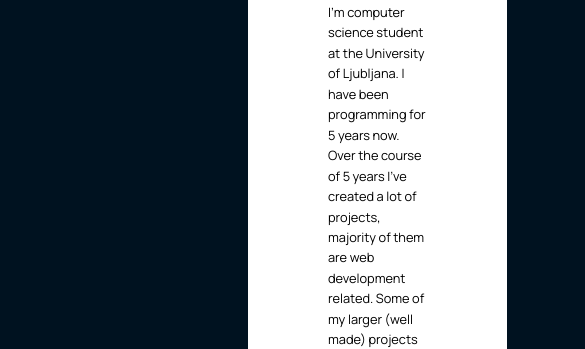
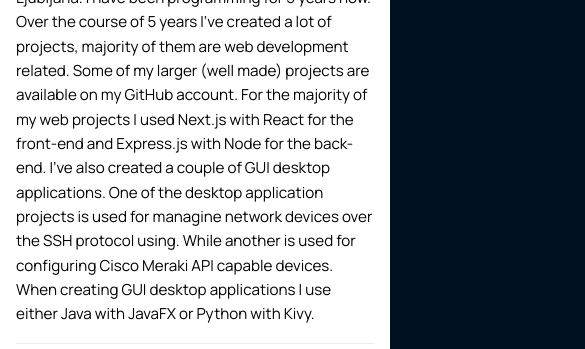
Before and after one commit to aljaz90/aljaz90.github.io, a website: page about.html in a window 390 px wide. Shown: the part 187-536 px from the top of the page, 585 px wide, since content can reach past the window. Drawn offline with Linux system fonts and the light colour scheme.

Commit message:
Make about page responsive

```diff
--- a/sass/pages/_about.scss
+++ b/sass/pages/_about.scss
@@ -9,6 +9,15 @@
     display: flex;
     flex-direction: column;
     padding: 2rem 5rem;
+
+    @include respond(tab-port) {
+        grid-column: full-start / full-end;
+        margin: 15rem 5rem 0 5rem;
+    }
+    @include respond(phone) {
+        margin: 10rem 0 0 0;
+        padding: 2rem;
+    }
 
     &--header {
         color: $color-tertiary;
@@ -26,6 +35,14 @@
             font-size: 1.6rem;
             font-weight: 400;
             padding: 2rem 5rem;
+
+            @include respond(tab-port) {
+                font-size: 1.9rem;
+                padding: 2rem 1rem;
+            }
+            @include respond(phone) {
+                padding: 2rem 0;
+            }
         }
 
         &--skills {
@@ -36,10 +53,21 @@
             justify-content: space-between;
             border-top: 1px solid $color-grey;
 
+            @include respond(phone) {
+                padding: 1rem 2rem 0 2rem;
+                flex-direction: column;
+            }
+
             &--skill {
                 position: relative;
                 flex-grow: 1;
                 padding-top: 4rem;
+
+                @include respond(phone) {
+                    &:not(:last-child) {
+                        margin-bottom: 2rem;
+                    }
+                }
             }
 
             &--header {
@@ -50,6 +78,10 @@
                 position: absolute;
                 left: 0;
                 top: 0;
+
+                @include respond(tab-port) {
+                    font-size: 2.4rem;
+                }
             }
 
             &--list {
@@ -61,6 +93,10 @@
                     font-size: 1.8rem;
                     font-weight: 400;
                     font-family: $font-heading;
+
+                    @include respond(tab-port) {
+                        font-size: 2.1rem;
+                    }
 
                     &:not(:last-child) {
                         margin-bottom: 0.5rem;
```
Also changed, not shown: public/css/main.css, 1 other file.
